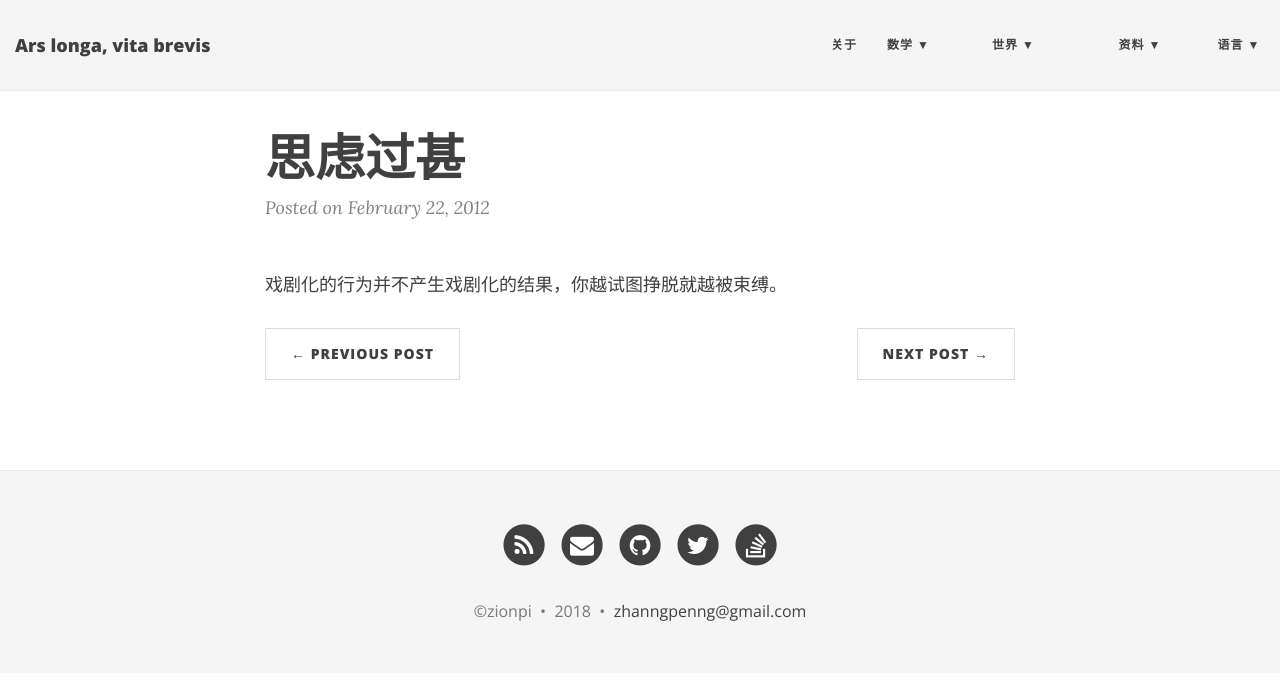
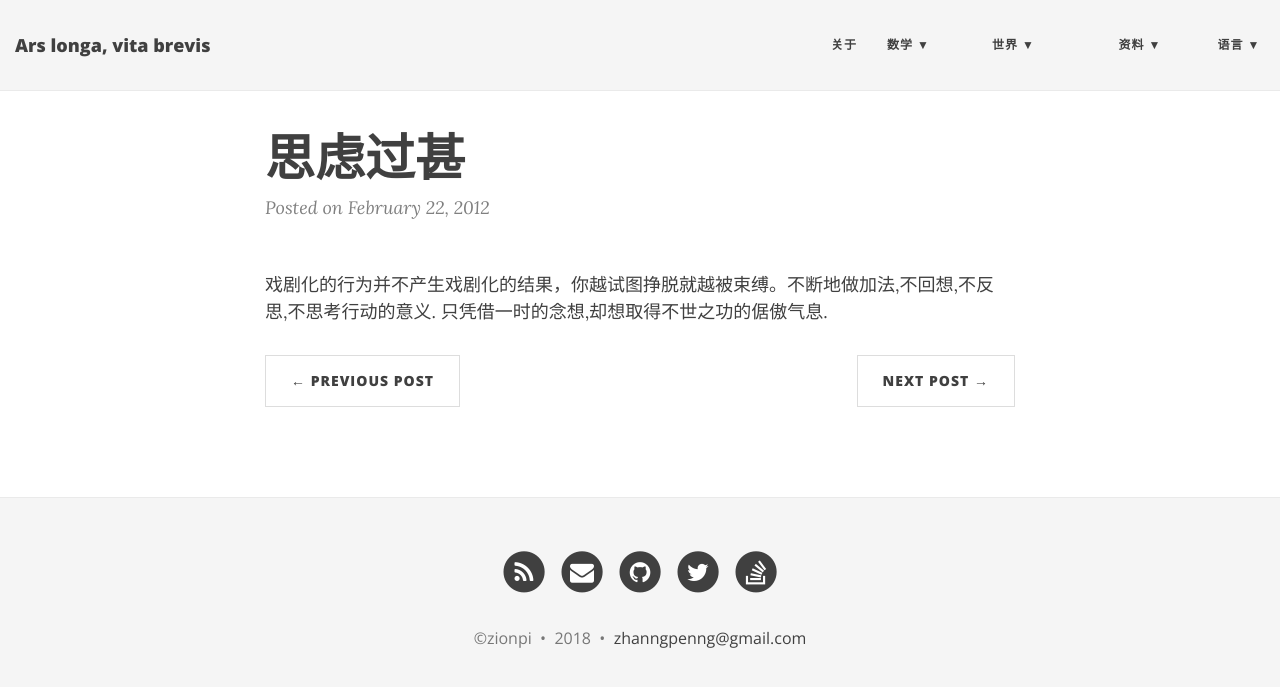
Before and after one commit to ZionPi/zionpi.github.io, a Jekyll site: the page built from _posts/2012-02-22-you-always-think-too-much.md, in a window 1280 px wide. Shown: the top 687 px of the page. Built offline with Jekyll 4.4.1, drawn with Linux system fonts in a browser that asks for light colours; nearby versions of some CDN libraries.

Commit message:
Update 2012-02-22-you-always-think-too-much.md

```diff
--- a/_posts/2012-02-22-you-always-think-too-much.md
+++ b/_posts/2012-02-22-you-always-think-too-much.md
@@ -2,4 +2,5 @@
 layout: post
 title: 思虑过甚
 ---
-戏剧化的行为并不产生戏剧化的结果，你越试图挣脱就越被束缚。
+戏剧化的行为并不产生戏剧化的结果，你越试图挣脱就越被束缚。不断地做加法,不回想,不反思,不思考行动的意义.
+只凭借一时的念想,却想取得不世之功的倨傲气息.
```
